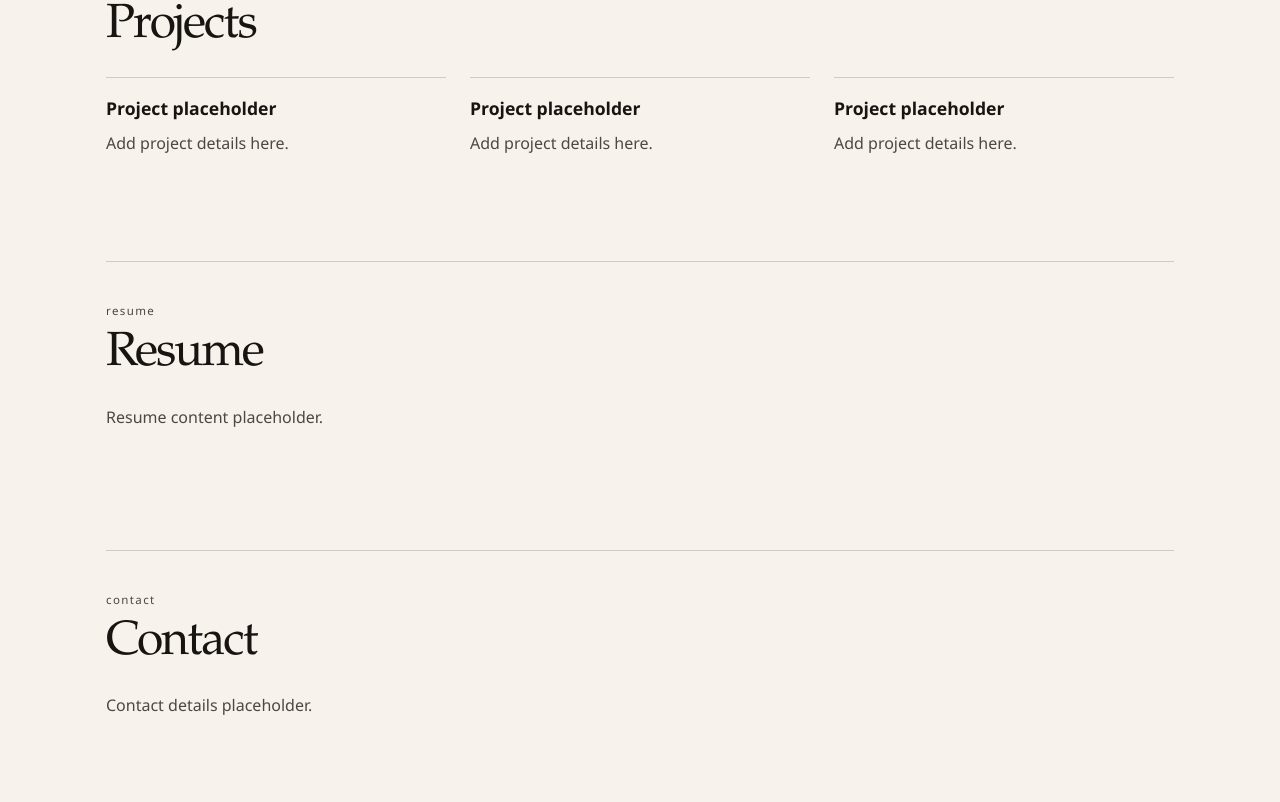
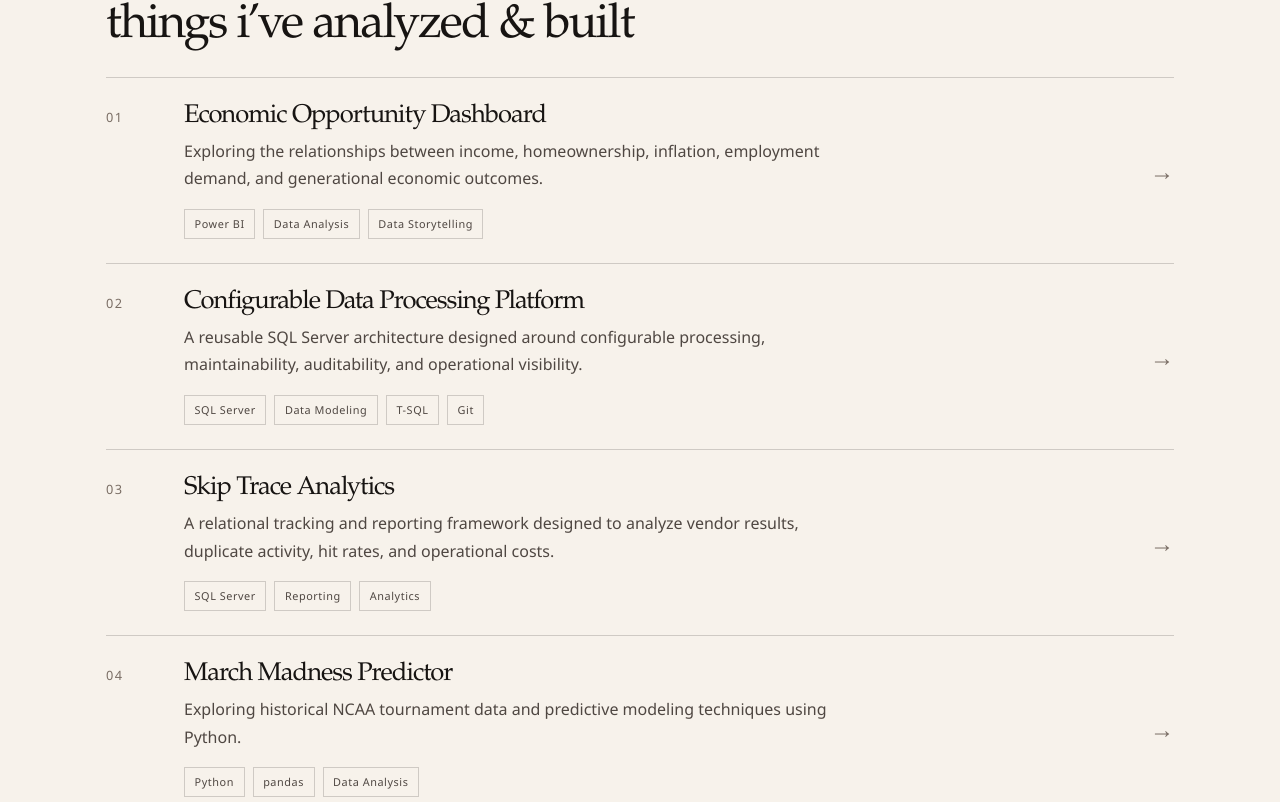
Before and after one commit to arroyoHub/portfolio, a React app: page / in a window 1280 px wide. Shown: the part 1358-2160 px from the top of the page. Built offline with nearby package versions, Linux system fonts and the light colour scheme; the HTML template or start-up script is replaced by a standard one.

Commit message:
Build selected work section

```diff
--- a/src/App.css
+++ b/src/App.css
@@ -156,27 +156,90 @@ main {
   color: var(--text-secondary);
 }
 
-.card-grid {
+.project-list {
   display: grid;
-  grid-template-columns: repeat(auto-fit, minmax(220px, 1fr));
-  gap: var(--space-4);
 }
 
-.info-card {
-  padding-top: var(--space-3);
+.project-row {
+  display: grid;
+  grid-template-columns: 54px minmax(0, 1fr) 28px;
+  gap: var(--space-4);
+  align-items: start;
+  padding: var(--space-4) 0;
   border-top: 1px solid var(--border-soft);
 }
 
-.info-card h3 {
-  margin: 0 0 var(--space-2);
-  font-size: 1.1rem;
-  color: var(--text-primary);
-  font-weight: 600;
+.project-number {
+  font-family: var(--font-sans);
+  font-size: 0.8rem;
+  letter-spacing: 0.12em;
+  color: var(--text-muted);
+  padding-top: 0.3rem;
 }
 
-.info-card p {
+.project-content {
+  min-width: 0;
+}
+
+.project-content h3 {
+  margin: 0 0 var(--space-2);
+  font-family: var(--font-serif);
+  font-size: clamp(1.5rem, 2vw, 2.2rem);
+  line-height: 1.1;
+  font-weight: 500;
+  letter-spacing: -0.04em;
+  color: var(--text-primary);
+}
+
+.project-content p {
   margin: 0;
+  max-width: 42rem;
+  font-size: 1rem;
   line-height: 1.7;
+  color: var(--text-secondary);
+}
+
+.tag-list {
+  display: flex;
+  flex-wrap: wrap;
+  gap: var(--space-2);
+  margin-top: var(--space-3);
+}
+
+.tag-list span {
+  display: inline-flex;
+  align-items: center;
+  padding: 0.35rem 0.6rem;
+  border: 1px solid var(--border-soft);
+  font-family: var(--font-sans);
+  font-size: 0.68rem;
+  letter-spacing: 0.05em;
+  text-transform: none;
+  color: var(--text-secondary);
+  background: transparent;
+}
+
+.project-arrow {
+  justify-self: end;
+  align-self: center;
+  font-size: 1.5rem;
+  line-height: 1;
+  color: var(--text-muted);
+}
+
+@media (max-width: 700px) {
+  .project-row {
+    grid-template-columns: 1fr;
+    gap: var(--space-2);
+  }
+
+  .project-number {
+    padding-top: 0;
+  }
+
+  .project-arrow {
+    justify-self: start;
+  }
 }
 
 @media (max-width: 700px) {
--- a/src/App.jsx
+++ b/src/App.jsx
@@ -63,22 +63,89 @@ function App() {
 
         <section id="projects" className="section">
           <div className="section-heading">
-            <p className="eyebrow">Projects</p>
-            <h2>Projects</h2>
+            <p className="eyebrow">selected work</p>
+            <h2>things i’ve analyzed &amp; built</h2>
           </div>
 
-          <div className="card-grid">
-            <article className="info-card">
-              <h3>Project placeholder</h3>
-              <p>Add project details here.</p>
+          <div className="project-list" aria-label="Selected work list">
+            <article className="project-row">
+              <div className="project-number">01</div>
+              <div className="project-content">
+                <h3>Economic Opportunity Dashboard</h3>
+                <p>
+                  Exploring the relationships between income, homeownership,
+                  inflation, employment demand, and generational economic
+                  outcomes.
+                </p>
+                <div className="tag-list" aria-label="Project tags">
+                  <span>Power BI</span>
+                  <span>Data Analysis</span>
+                  <span>Data Storytelling</span>
+                </div>
+              </div>
+              <div className="project-arrow" aria-hidden="true">
+                →
+              </div>
             </article>
-            <article className="info-card">
-              <h3>Project placeholder</h3>
-              <p>Add project details here.</p>
+
+            <article className="project-row">
+              <div className="project-number">02</div>
+              <div className="project-content">
+                <h3>Configurable Data Processing Platform</h3>
+                <p>
+                  A reusable SQL Server architecture designed around
+                  configurable processing, maintainability, auditability, and
+                  operational visibility.
+                </p>
+                <div className="tag-list" aria-label="Project tags">
+                  <span>SQL Server</span>
+                  <span>Data Modeling</span>
+                  <span>T-SQL</span>
+                  <span>Git</span>
+                </div>
+              </div>
+              <div className="project-arrow" aria-hidden="true">
+                →
+              </div>
             </article>
-            <article className="info-card">
-              <h3>Project placeholder</h3>
-              <p>Add project details here.</p>
+
+            <article className="project-row">
+              <div className="project-number">03</div>
+              <div className="project-content">
+                <h3>Skip Trace Analytics</h3>
+                <p>
+                  A relational tracking and reporting framework designed to
+                  analyze vendor results, duplicate activity, hit rates, and
+                  operational costs.
+                </p>
+                <div className="tag-list" aria-label="Project tags">
+                  <span>SQL Server</span>
+                  <span>Reporting</span>
+                  <span>Analytics</span>
+                </div>
+              </div>
+              <div className="project-arrow" aria-hidden="true">
+                →
+              </div>
+            </article>
+
+            <article className="project-row">
+              <div className="project-number">04</div>
+              <div className="project-content">
+                <h3>March Madness Predictor</h3>
+                <p>
+                  Exploring historical NCAA tournament data and predictive
+                  modeling techniques using Python.
+                </p>
+                <div className="tag-list" aria-label="Project tags">
+                  <span>Python</span>
+                  <span>pandas</span>
+                  <span>Data Analysis</span>
+                </div>
+              </div>
+              <div className="project-arrow" aria-hidden="true">
+                →
+              </div>
             </article>
           </div>
         </section>
```
